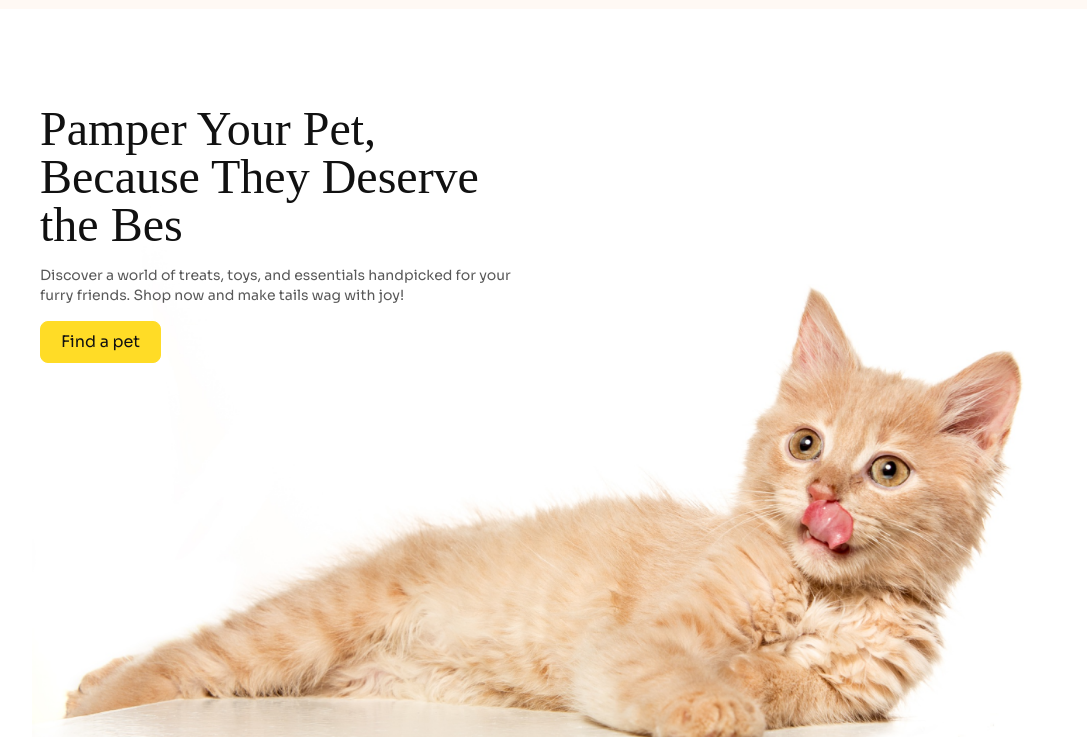
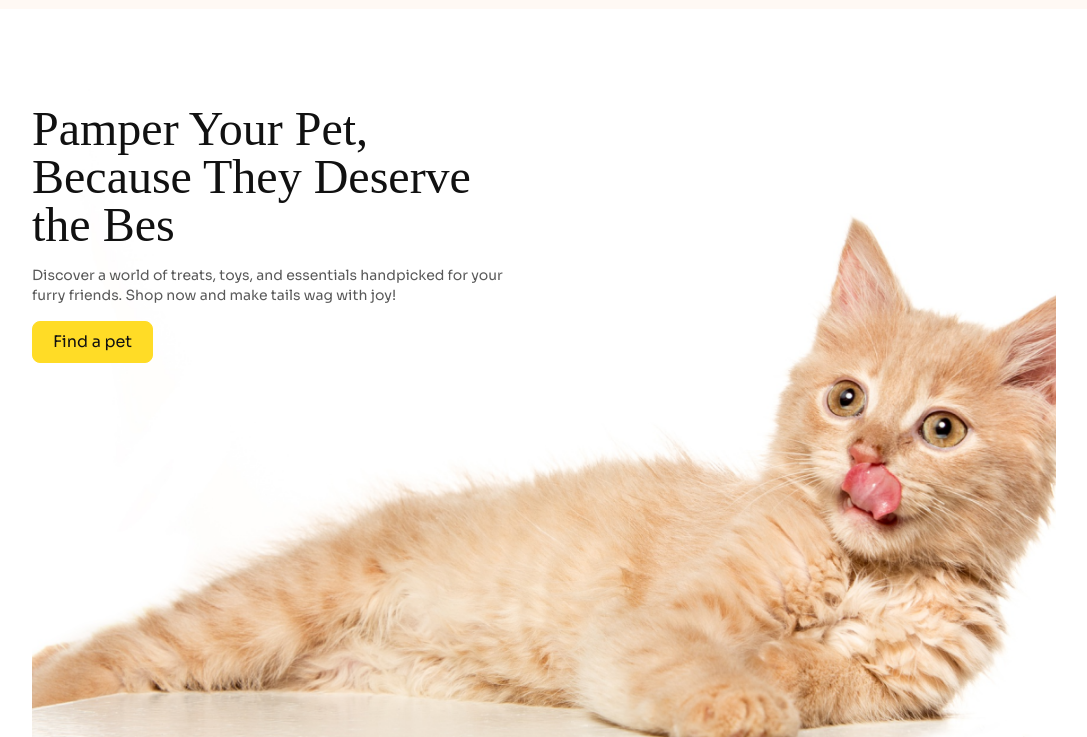
Before and after one commit to reyad-hasan/B11A3-Pets_0001, a plain HTML site: page index.html in a window 1280 px wide. Shown: the part 63-800 px from the top of the page, without its empty margins (96-1183 px from the left). Drawn offline with nearby package versions, Linux system fonts and the light colour scheme; a web font is replaced by a local one.

Commit message:
some style change

```diff
--- a/index.html
+++ b/index.html
@@ -44,7 +44,7 @@
             @apply flex items-center justify-between
         }
         .padding{
-            @apply px-5 md:px-2
+            @apply px-5
         }
       </style>
 </head>
@@ -91,12 +91,14 @@
         </nav>
 
         <!-- hero section -->
+        <section class="max-w-screen-lg mx-auto px-5 lg:px-0">
             <section
-            class="h-[calc(100vh-128px)] bg-no-repeat bg-center bg-cover max-w-screen-lg mx-auto md:mt-14 relative padding overflow-hidden"
-            md:style="background-image: url(./c1-assets/cat-big.png);">
+                class="h-[calc(100vh-128px)] bg-no-repeat bg-center bg-cover md:mt-14 relative overflow-hidden hidden md:block"
+                style="background-image: url(./c1-assets/cat-big.png);">
                 <!-- hero contend box -->
-            <div class="absolute top-10 z-10">
-                <h1 class="text-3xl md:text-5xl font-ADLaM text-title-color">Pamper Your Pet, <br> Because They Deserve
+                <div class="absolute top-10">
+                    <h1 class="text-3xl md:text-5xl font-ADLaM text-title-color">Pamper Your Pet, <br> Because They
+                        Deserve
                         <br> the Bes
                     </h1>
                     <p class="md:w-3/5 text-description-color my-4 text-sm pr-5">Discover a world of treats, toys, and
@@ -104,10 +106,9 @@
                         handpicked for your furry friends. Shop now and make tails wag with joy!</p>
                     <button class="primary-btn">Find a pet</button>
                 </div>
-            <div class="absolute bottom-0 right-0">
-                <img class="w-full" src="./c1-assets/cat-big.png" alt="">
-            </div>
             </section>
+        </section>
+
     </header>
 
     <!-- main section -->
```
Lines whose indentation alone changed are shown as unchanged.
